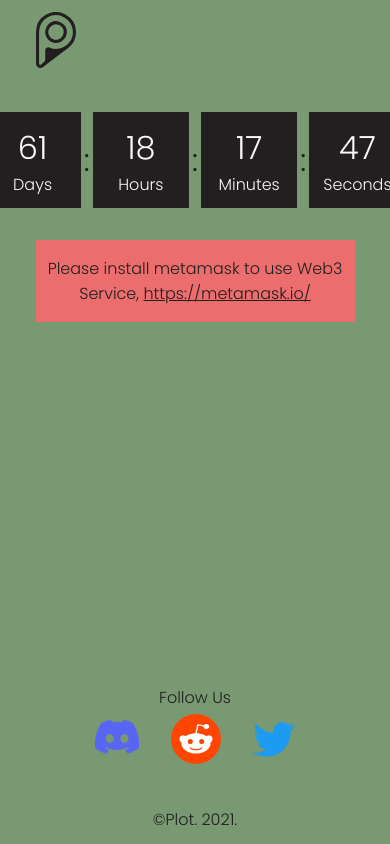
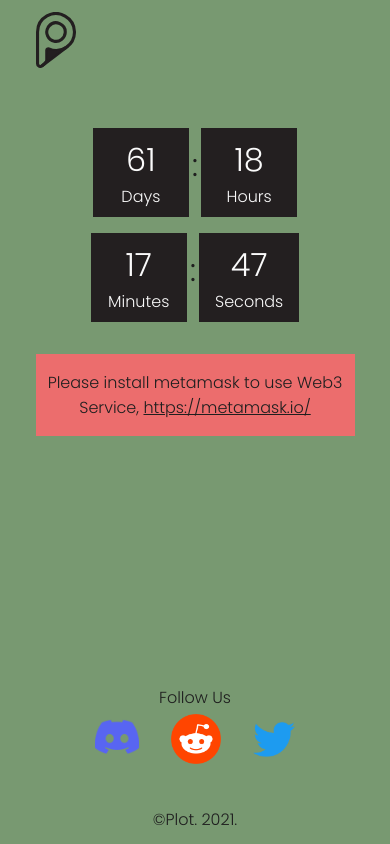
Before and after one commit to Plot-NFT/Plot_Prerelease, a Next.js app: page / in a window 390 px wide. Built offline with nearby package versions, Linux system fonts and the light colour scheme.

Commit message:
fix styling mobile

```diff
--- a/components/Countdown/Counter/Counter.jsx
+++ b/components/Countdown/Counter/Counter.jsx
@@ -5,6 +5,7 @@ import styles from "./Counter.module.scss";
 const Counter = ({ days, hours, minutes, seconds }) => {
   return (
     <div className={styles.counterWrapper}>
+      <div className={styles.wrapper}>
         <div className={styles.counterBox}>
           <div className={styles.time}>{days}</div>
 
@@ -18,8 +19,10 @@ const Counter = ({ days, hours, minutes, seconds }) => {
 
           <div className={styles.label}>Hours</div>
         </div>
+      </div>
 
-      <div className={styles.timeDivider}>:</div>
+      <div className={styles.wrapper}>
+        <div className={styles.timeDividerHI}>:</div>
 
         <div className={styles.counterBox}>
           <div className={styles.time}>{minutes}</div>
@@ -34,6 +37,7 @@ const Counter = ({ days, hours, minutes, seconds }) => {
           <div className={styles.label}>Seconds</div>
         </div>
       </div>
+    </div>
   );
 };
 
--- a/components/Countdown/Counter/Counter.module.scss
+++ b/components/Countdown/Counter/Counter.module.scss
@@ -2,9 +2,15 @@
 
 .counterWrapper {
   display: flex;
-  height: 6rem;
   justify-content: center;
   align-items: center;
+  flex-direction: row;
+
+  .wrapper {
+    display: flex;
+    justify-content: center;
+    align-items: center;
+  }
 }
 
 .counterBox {
@@ -29,15 +35,53 @@
   }
 }
 
-.counterBox:first-child {
-  margin-left: 0;
-}
-
-.counterBox:last-child {
-  margin-right: 0;
-}
-
 .timeDivider {
   color: variable.$text-primary;
   font-size: 2rem;
 }
+
+.timeDividerHI {
+  color: variable.$text-primary;
+  font-size: 2rem;
+}
+
+@media (max-width: 450px) {
+  .counterWrapper {
+    display: flex;
+    justify-content: center;
+    align-items: center;
+    flex-direction: column;
+
+    .wrapper {
+      display: flex;
+      justify-content: center;
+      align-items: center;
+    }
+  }
+
+  .counterBox {
+    background: variable.$bg-secondary;
+    display: flex;
+    flex-direction: column;
+    justify-content: center;
+    align-items: center;
+    margin-top: 1rem;
+    height: 100%;
+    min-width: 6rem;
+    padding: 0.5rem 1rem;
+
+    .time {
+      color: #fafafa;
+      font-size: 2rem;
+    }
+
+    .label {
+      color: #fafafa;
+      font-size: 1rem;
+    }
+  }
+
+  .timeDividerHI {
+    display: none;
+  }
+}
--- a/components/Form/Form.module.scss
+++ b/components/Form/Form.module.scss
@@ -9,13 +9,16 @@
 }
 
 .form {
-  width: 50%;
   padding: 0 1rem;
   margin: 0 auto;
   margin-top: 1rem;
 
   label {
     font-weight: 600;
+  }
+
+  input {
+    width: 100%;
   }
 }
 
--- a/components/MetamaskButton/MetamaskButton.jsx
+++ b/components/MetamaskButton/MetamaskButton.jsx
@@ -96,8 +96,8 @@ const MetamaskButton = ({ chainState }) => {
       {user.wallet && (
         <div>
           <div>
-            <p className={styles.header}>
-              Hi <strong>{user.wallet}!</strong>
+            <p>
+              Hi <strong className={styles.wallet}>{user.wallet}!</strong>
             </p>
           </div>
         </div>
--- a/components/MetamaskButton/MetamaskButton.module.scss
+++ b/components/MetamaskButton/MetamaskButton.module.scss
@@ -6,6 +6,10 @@
   justify-content: center;
   text-align: center;
   margin-top: 2rem;
+}
+
+.wallet {
+  word-break: break-all;
 }
 
 .notLogin {
```
Lines whose indentation alone changed are shown as unchanged.
